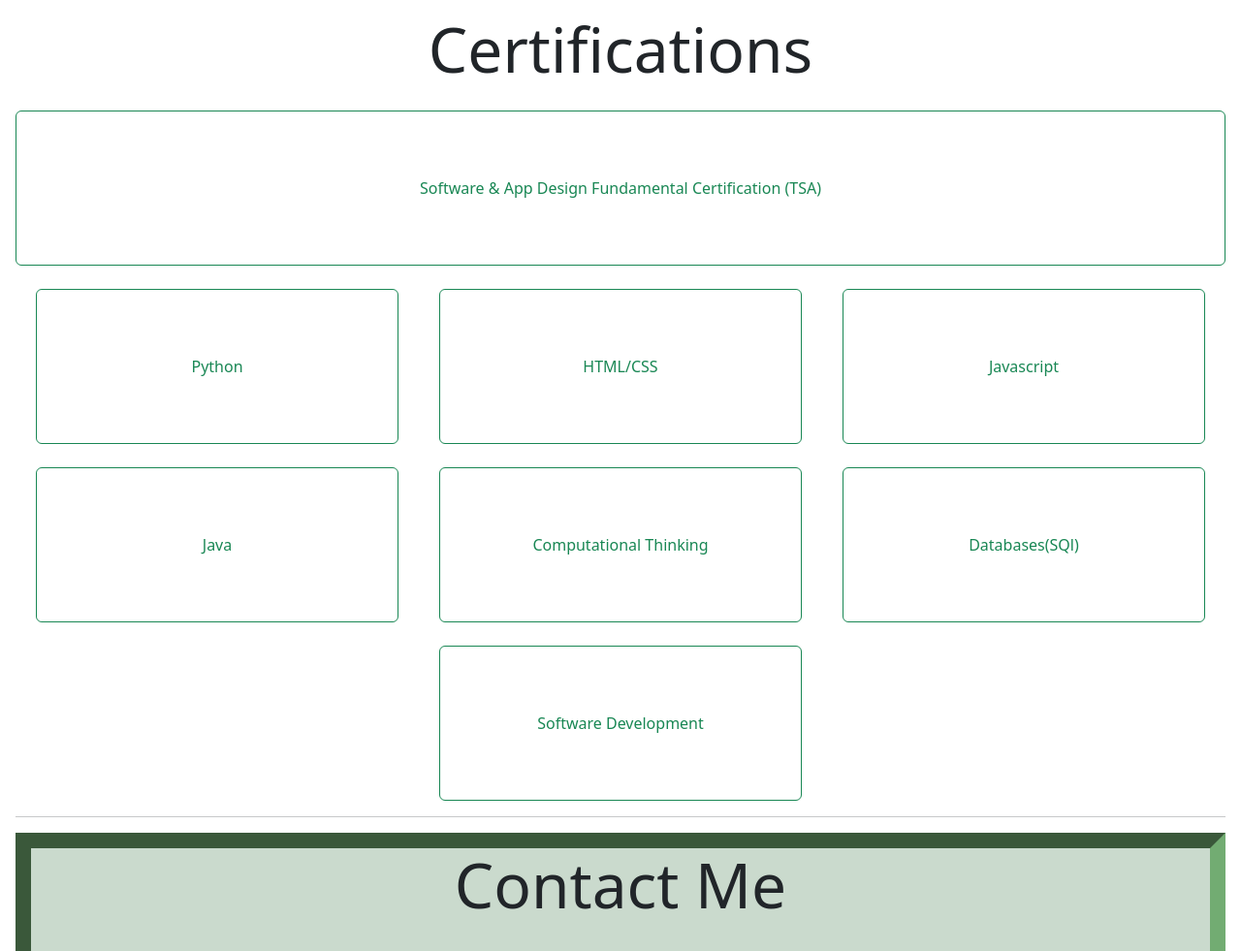
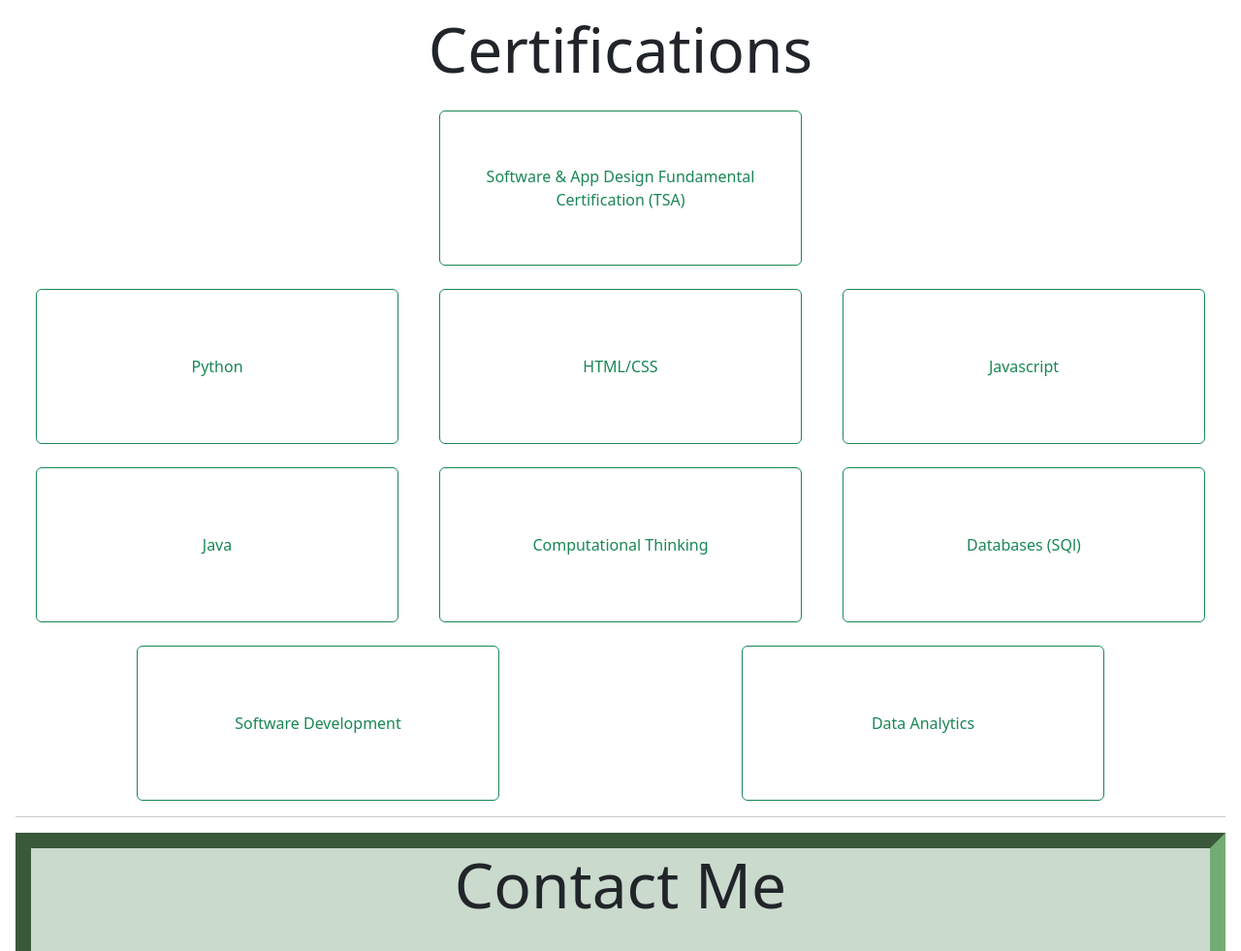
Before and after one commit to Nicole-1013/Nicole-1013.github.io, a plain HTML site: page index.html in a window 1280 px wide. Shown: the part 2529-3510 px from the top of the page at 97% size. Drawn offline with nearby package versions, Linux system fonts and the light colour scheme.

Commit message:
added new certs

```diff
--- a/index.html
+++ b/index.html
@@ -112,7 +112,7 @@
         <h2 class="display-3 cert_heading">Certifications</h2>
         <br>
         <div class="row_certs">
-            <button id="tsa_cert" type="button" class="btn cert btn-outline-success" data-doc="certifications\softdev_cert.png">Software & App Design Fundamental Certification (TSA)</button>
+            <button id="tsa _cert" type="button" class="btn cert btn-outline-success" data-doc="certifications\TSA_cert.png">Software & App Design Fundamental Certification (TSA)</button>
         </div>
         <br>
         <div class="row_certs">
@@ -124,11 +124,12 @@
         <div class="row_certs">
             <button id="java_cert" type="button" class="btn cert btn-outline-success" data-doc="certifications\java_cert.png">Java</button>
             <button id="comp_cert" type="button" class="btn cert btn-outline-success" data-doc="certifications\compThink_cert.png">Computational Thinking</button>
-            <button id="data_cert" type="button" class="btn cert btn-outline-success" data-doc="certifications\sql_cert.png">Databases(SQl)</button>
+            <button id="data_cert" type="button" class="btn cert btn-outline-success" data-doc="certifications\sql_cert.png">Databases (SQl)</button>
         </div>
         <br>
         <div class="row_certs">
-            <button id="sofdev_cert" type="button" class="btn cert btn-outline-success" data-doc="certifications\softdev_cert.png">Software Development</button>
+            <button id="lone_cert" type="button" class="btn cert btn-outline-success" data-doc="certifications\softdev_cert.png">Software Development</button>
+             <button id="lone_cert" type="button" class="btn cert btn-outline-success" data-doc="certifications\Data_Analytics.png">Data Analytics</button>
         </div>
     </section>
     <hr>
--- a/style.css
+++ b/style.css
@@ -123,7 +123,7 @@ h2{
     padding:auto;
 }
 #tsa_cert{
-    width: 100%;
+    width: 100% !important;
 }
 
 /*project css*/
--- a/work.js
+++ b/work.js
@@ -116,6 +116,7 @@ def update_display(state):
             updateHangmanDisplay("🎉 Hooray! You won!");
             $("#hangman-guess-btn").prop("disabled", true);
             input.prop("disabled", true);
+            $("#hangman-playAgain-btn").show();
             return;
         }
         updateHangmanDisplay();
```
Also changed, not shown: certifications/Data_Analytics.png (added), certifications/TSA_cert.png (added).
